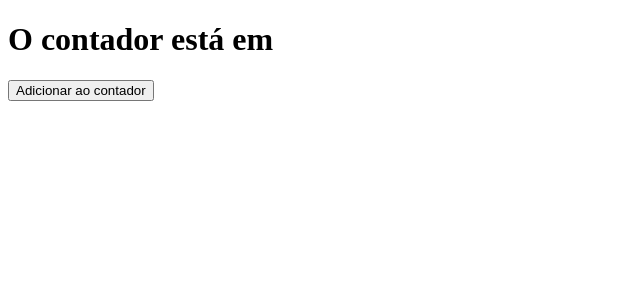
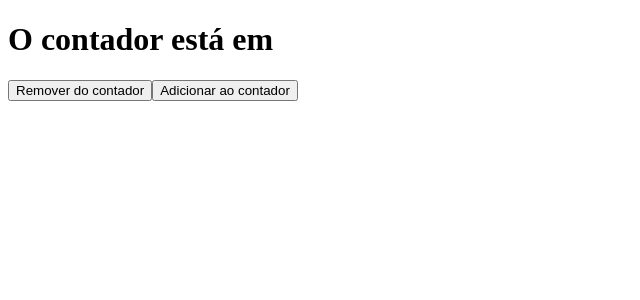
Before and after one commit to Apostata/react-testing, a React app: page / in a window 1280 px wide. Shown: the top 300 px of the page, without its empty margins (0-640 px from the left). Built offline with nearby package versions, Linux system fonts and the light colour scheme.

Commit message:
[react-test] - terminando campitulo inicial

```diff
--- a/src/with-hooks/App.js
+++ b/src/with-hooks/App.js
@@ -6,6 +6,7 @@ const App = props => {
   return (
     <div className="counter-app" data-test="app-component">
       <h1 data-test="counter-display">O contador está em {/*counterState*/}</h1>
+      <button data-test="decrement-button" onClick={()=>{/*setCounterState(counterState + 1)*/}}>Remover do contador</button>
       <button data-test="increment-button" onClick={()=>{/*setCounterState(counterState + 1)*/}}>Adicionar ao contador</button>
     </div>
   );
```
Also changed, not shown: 1 other file (tests, documents, lock files or other folders).
